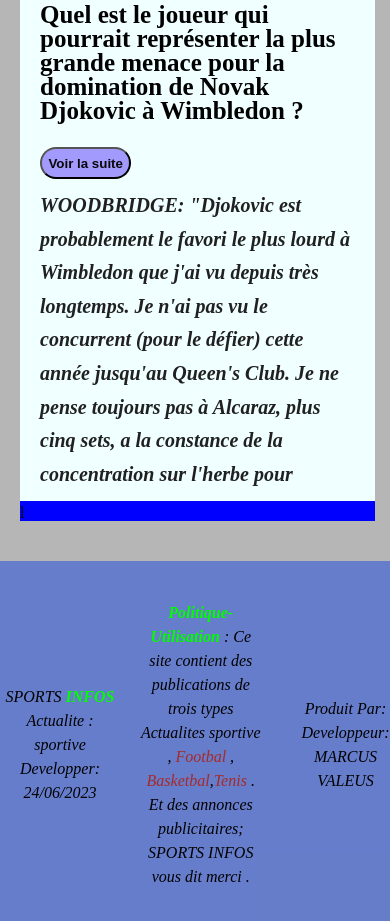
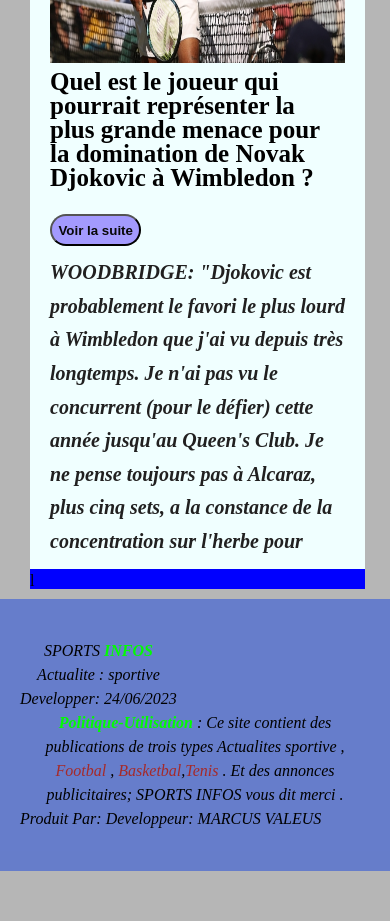
Before and after one commit to valeusmarcus/liguesports.com, a plain HTML site: page index.html in a window 390 px wide. Shown: the part 2198-3119 px from the top of the page. After the commit the page ends 3069 px from the top, so only its background shows below. Drawn offline with Linux system fonts and the light colour scheme.

Commit message:
Add files via upload

```diff
--- a/style.css
+++ b/style.css
@@ -157,15 +157,20 @@
 
 @media only screen and (max-width: 401px ) {
    .container {
-    padding: 100px 5px 40px 10px;
-    width: 370px;
+    padding: 100px 5px 10px 10px;
+    max-width: 350px;
+
    }
 
+
+
    .fin-web {
-    width: 105%;
+    min-width: 300px;
+    flex-wrap: wrap;
    }
    .topbar {
     width: 100%;
+
    }
 }
 
@@ -232,7 +237,8 @@
     justify-content: space-between;
     text-align: center;
     align-items: center;
-    font-style:oblique;
+    font-style: oblique;
+
 }
 
 .fin-web p {
```
